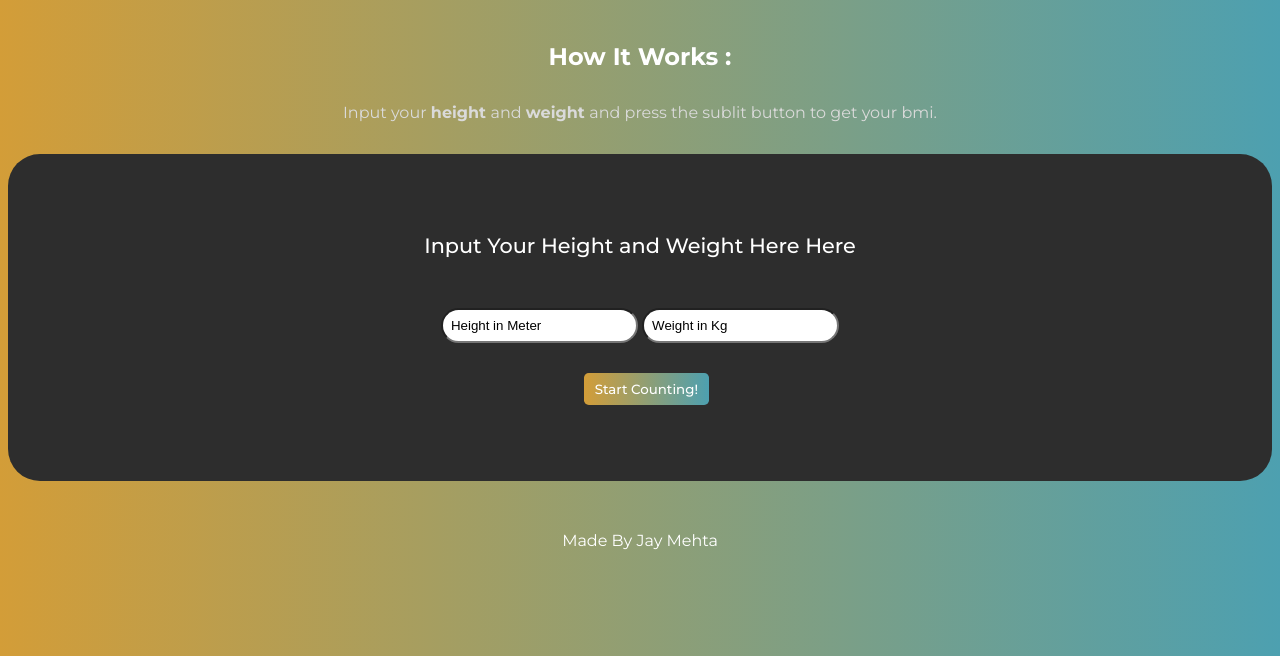
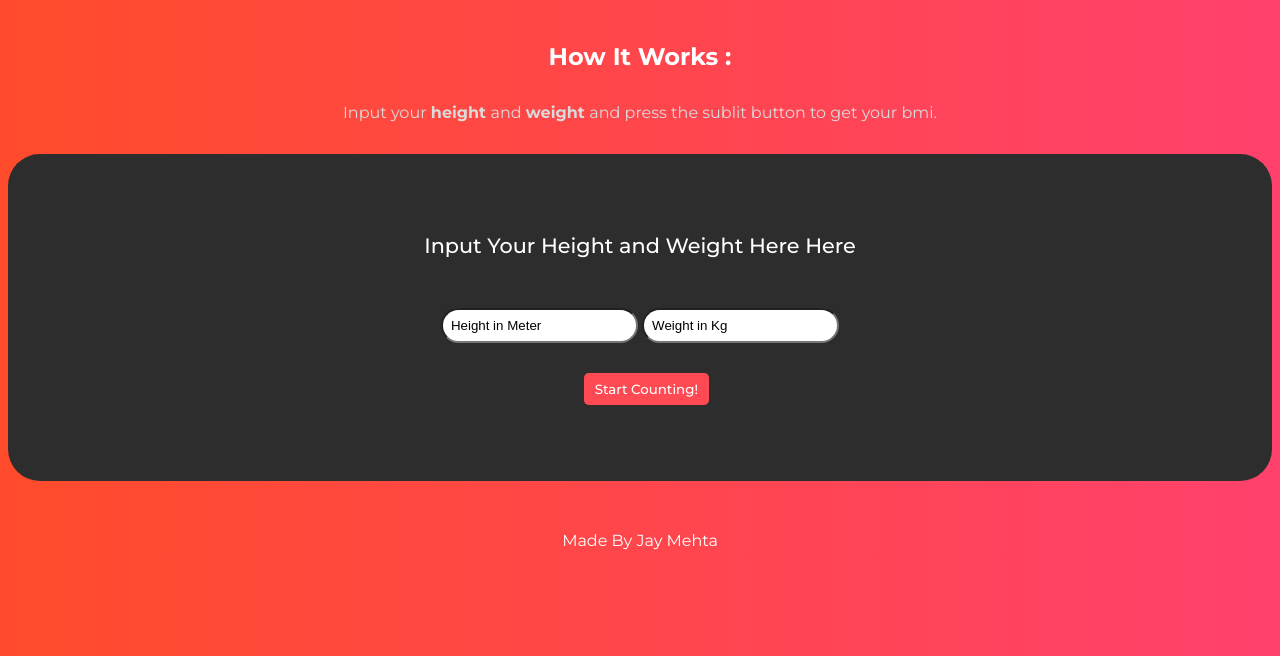
Before and after one commit to JayMehtaJBM/BMI-Calculator-Frontend, a plain HTML site: page index.html in a window 1280 px wide. Shown: the part 144-800 px from the top of the page. Drawn offline with nearby package versions, Linux system fonts and the light colour scheme.

Commit message:
Add files via upload

```diff
--- a/styles.css
+++ b/styles.css
@@ -4,10 +4,7 @@
 body {
     text-align: center;
     color: #fff;
-    background: #4DA0B0;  /* fallback for old browsers */
-background: -webkit-linear-gradient(to right, #D39D38, #4DA0B0);  /* Chrome 10-25, Safari 5.1-6 */
-background: linear-gradient(to right, #D39D38, #4DA0B0); /* W3C, IE 10+/ Edge, Firefox 16+, Chrome 26+, Opera 12+, Safari 7+ */
-
+    background: linear-gradient(to left, rgb(255, 65, 108), rgb(255, 75, 43)); ;
     font-family: 'Montserrat', sans-serif;
 }
 
@@ -69,10 +66,7 @@ label {
     margin: 30px 0 0 0.8rem;
     border-radius: 0.3rem;
     cursor: pointer;
-    background: #4DA0B0;  /* fallback for old browsers */
-    background: -webkit-linear-gradient(to right, #D39D38, #4DA0B0);  /* Chrome 10-25, Safari 5.1-6 */
-    background: linear-gradient(to right, #D39D38, #4DA0B0); /* W3C, IE 10+/ Edge, Firefox 16+, Chrome 26+, Opera 12+, Safari 7+ */
-
+    background: #ff4953;
     color: white;
     font-family: "Montserrat", sans-serif;
     font-weight: 500;
@@ -80,10 +74,7 @@ label {
 
 .btn:hover {
    background: #fff;
-   background: #4DA0B0;  /* fallback for old browsers */
-   background: -webkit-linear-gradient(to left, #D39D38, #4DA0B0);  /* Chrome 10-25, Safari 5.1-6 */
-   background: linear-gradient(to left, #D39D38, #4DA0B0); /* W3C, IE 10+/ Edge, Firefox 16+, Chrome 26+, Opera 12+, Safari 7+ */
-
+   color: #ff464e;
    font-weight: 500;
 }
 
```
